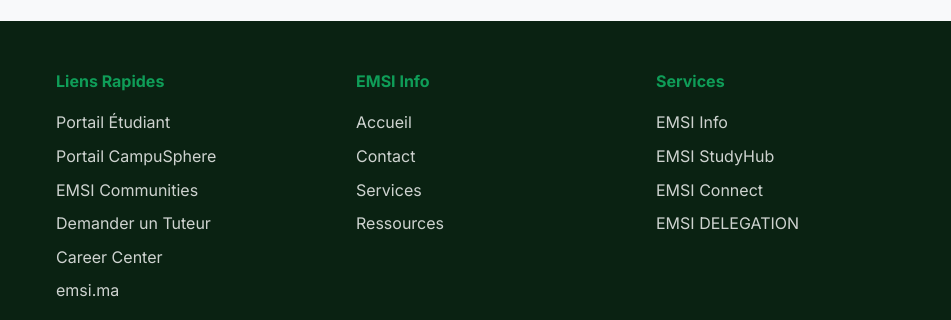
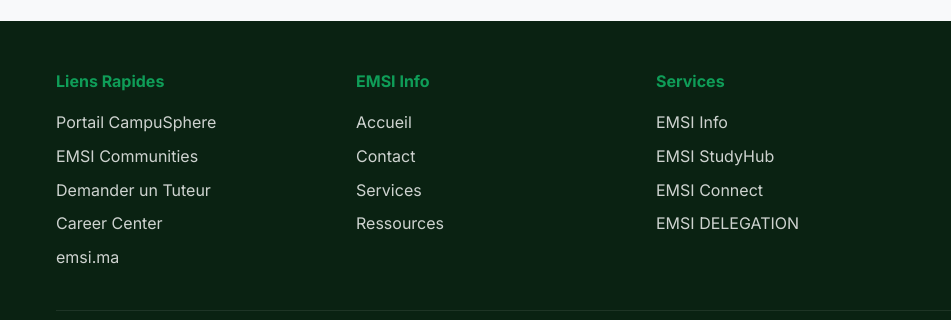
Before and after one commit to emsidelegation/ess, a plain HTML site: page news.html in a window 1280 px wide. Shown: the part 1315-1635 px from the top of the page, 0-951 px from the left. Drawn offline with Linux system fonts and the light colour scheme.

Commit message:
Remove 'Portail Étudiant' link from footer
Removed the link to 'Portail Étudiant' from the footer section.

```diff
--- a/news.html
+++ b/news.html
@@ -114,7 +114,6 @@
                 <div class="footer-section">
                     <h4>Liens Rapides</h4>
                     <ul>
-                        <li><a href="https://portail.emsi.ac.ma/auth">Portail Étudiant</a></li>
                         <li><a href="https://student.emsi.ma/">Portail CampuSphere</a></li>
                         <li><a href="http://linktr.ee/emsidelegation">EMSI Communities</a></li>
                         <li><a href="https://docs.google.com/forms/d/e/1FAIpQLScDYOPC-nWKhyRlsH7Rp6MLEiXbtS9OVIrik3i08L8Nz8G7Ww/viewform">Demander un Tuteur</a></li>
```
